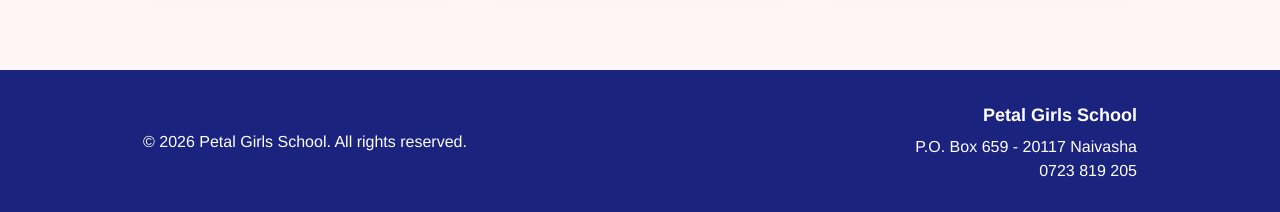
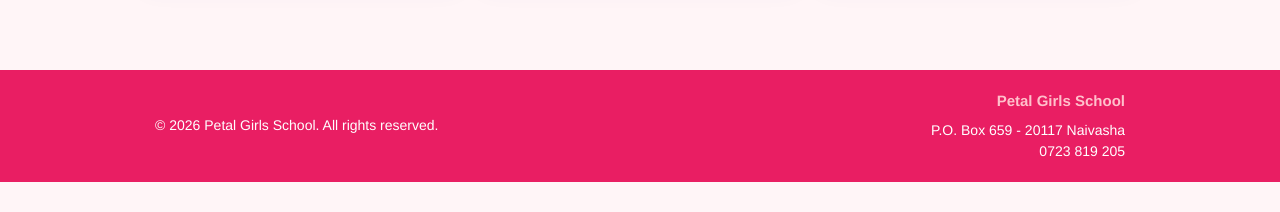
Before and after one commit to WangaiJM/girls, a React (Vite) app: page / in a window 1280 px wide. Shown: the part 4764-4976 px from the top of the page. After the commit the page ends 4946 px from the top, so only its background shows below. Built offline with nearby package versions, Linux system fonts and the light colour scheme.

Commit message:
Align footer with school color scheme

```diff
--- a/src/components/Footer/footer.scss
+++ b/src/components/Footer/footer.scss
@@ -1,47 +1,64 @@
 .site-footer {
-	margin-top: 5rem;
-	padding: 3.2rem 0;
-	background: var(--accent-color);
-	color: #fff;
+  margin-top: 5rem;
+  padding: 2rem 1.5rem;
+  background: var(--primary-color);
+  color: #fff;
+  font-size: 1.4rem;
+  text-align: center;
 }
 
 .site-footer__content {
-	display: flex;
-	align-items: center;
-	justify-content: space-between;
-	gap: 2rem;
+  display: flex;
+  flex-direction: column;
+  align-items: center;
+  gap: 1.5rem;
 }
 
 .site-footer__rights,
 .site-footer__contact p {
-	margin: 0;
+  margin: 0;
+  text-align: center;
 }
 
 .site-footer__contact {
-	font-style: normal;
-	text-align: right;
+  font-style: normal;
+  text-align: center;
 }
 
 .site-footer__contact h2 {
-	margin-bottom: 0.6rem;
-	font-size: 1.8rem;
+  margin-bottom: 0.8rem;
+  color: var(--secondary-color);
+  font-size: 1.5rem;
 }
 
-.site-footer__contact a {
-	color: #fff;
+.site-footer__contact a,
+.site-footer__contact a:visited {
+  color: #fff;
 }
 
 .site-footer__contact a:hover {
-	text-decoration: underline;
+  text-decoration: underline;
+  text-underline-offset: 0.2em;
 }
 
-@media (max-width: 600px) {
-	.site-footer__content {
-		flex-direction: column;
-		align-items: flex-start;
-	}
+@media (min-width: 768px) {
+  .site-footer__content {
+    flex-direction: row;
+    justify-content: space-between;
+    gap: 2rem;
+  }
 
-	.site-footer__contact {
-		text-align: left;
-	}
+  .site-footer__rights,
+  .site-footer__contact {
+    flex: 1;
+  }
+
+  .site-footer__rights {
+    text-align: left;
+  }
+
+  .site-footer__contact,
+  .site-footer__contact p {
+    text-align: right;
+  }
 }
```
